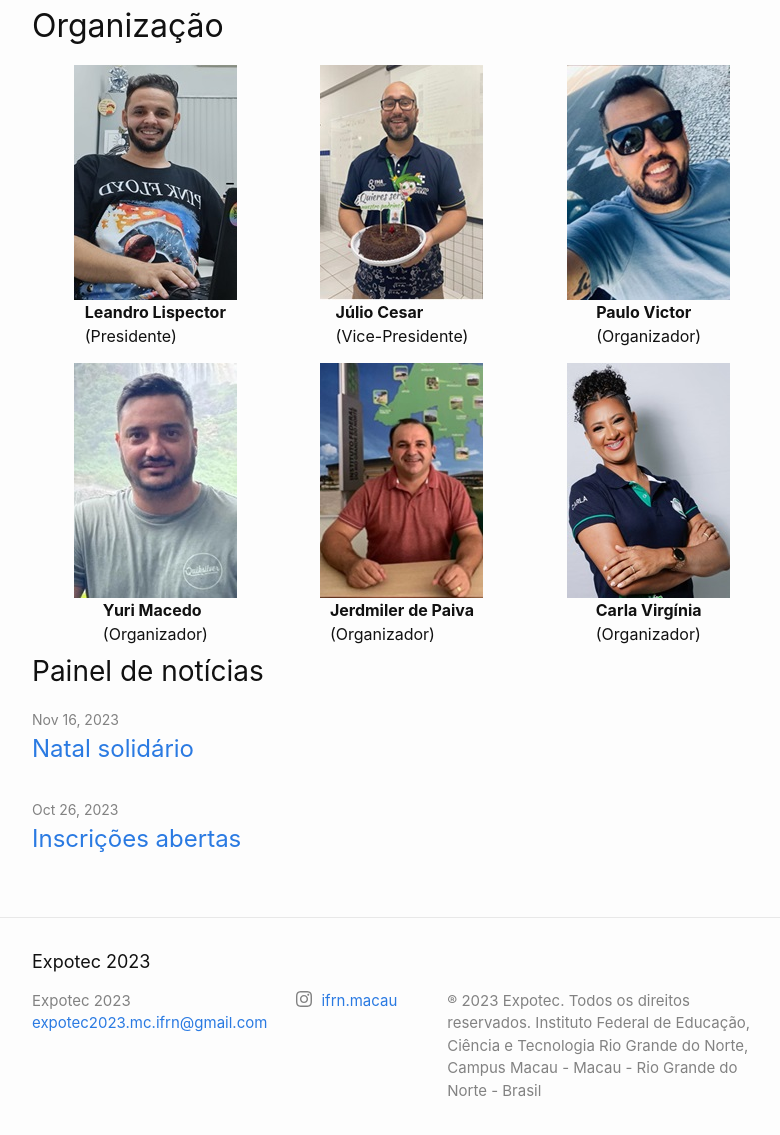
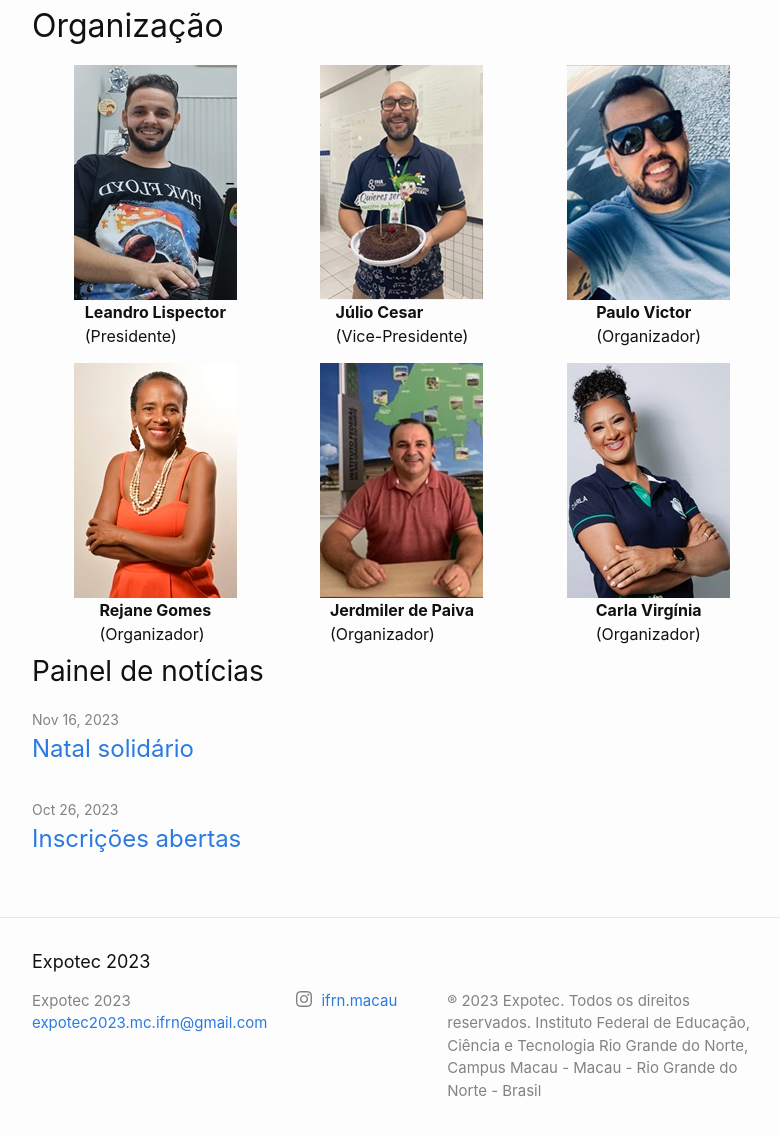
Before and after one commit to ifrn-macau/expotec2023, a Jekyll site: the page built from index.markdown, in a window 1280 px wide, cut to the strip 4336-5498 px from the top of the page. Shown: the top 1135 px of the strip, without its empty margins (238-1018 px from the left). Built offline with Jekyll 4.4.1, drawn with Linux system fonts in a browser that asks for light colours.

Commit message:
Atualização do config

```diff
--- a/index.markdown
+++ b/index.markdown
@@ -333,8 +333,8 @@ A participação na IX EXPOTEC é aberta a comunidade externa e interna. Para se
 
 <div class="org-row">
 <div class="org-col">
-<img src="./images/organizadores/yuri.jpg">
-<p><strong>Yuri Macedo</strong><br>(Organizador)</p>
+<img src="./images/organizadores/rejane.jpg">
+<p><strong>Rejane Gomes</strong><br>(Organizador)</p>
 </div>
 <div class="org-col">
 <img src="./images/organizadores/jerd.jpg">
@@ -422,6 +422,10 @@ A participação na IX EXPOTEC é aberta a comunidade externa e interna. Para se
 <p><strong>Wenne Madson</strong><br>(Organizador)</p>
 </div>
 
+<div class="org-col">
+<img src="./images/organizadores/yuri.jpg">
+<p><strong>Yuri Macedo</strong><br>(Organizador)</p>
+</div>
 
 </div>
 
```
Also changed, not shown: images/organizadores/rejane.jpg (added).
